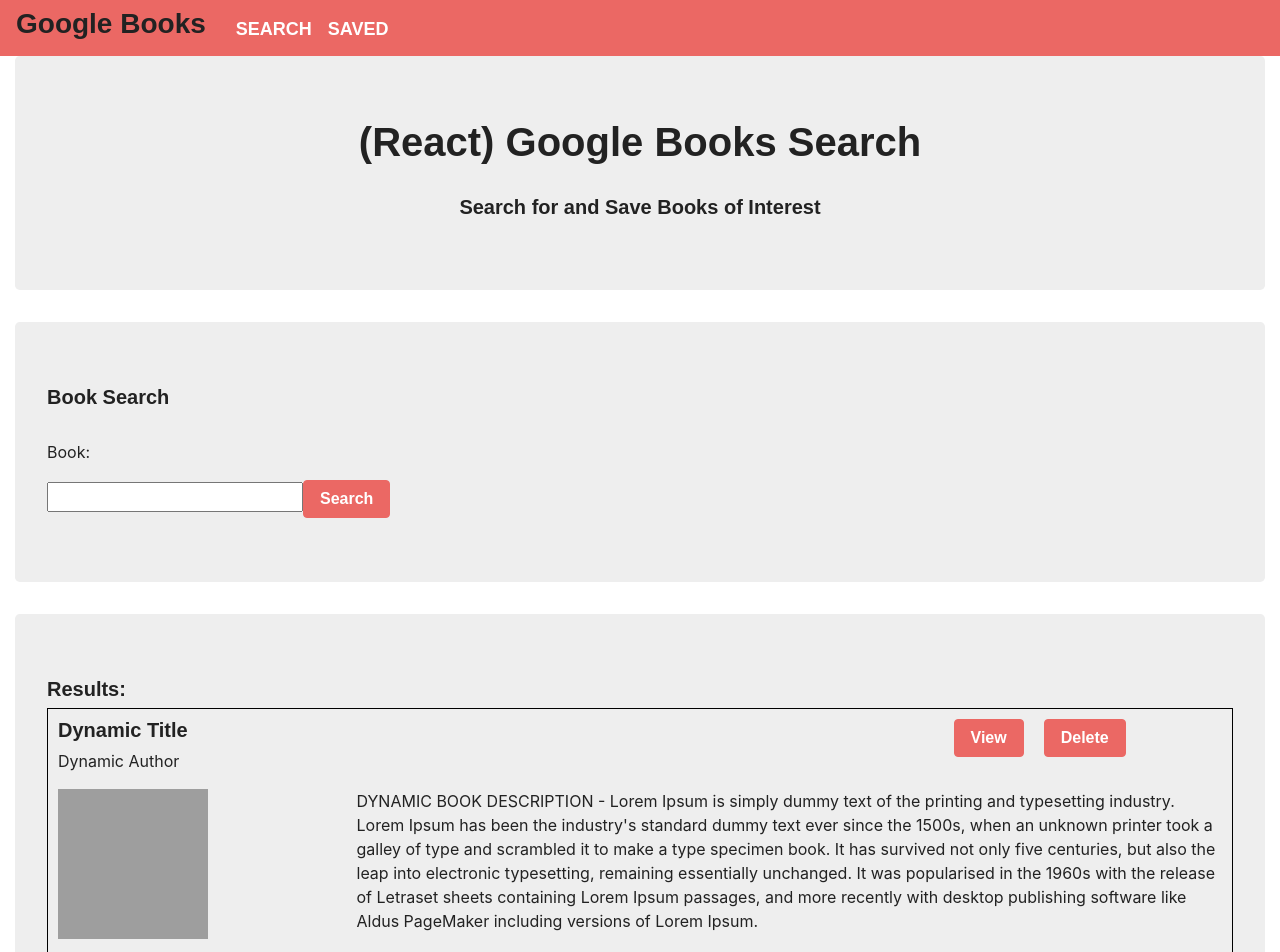
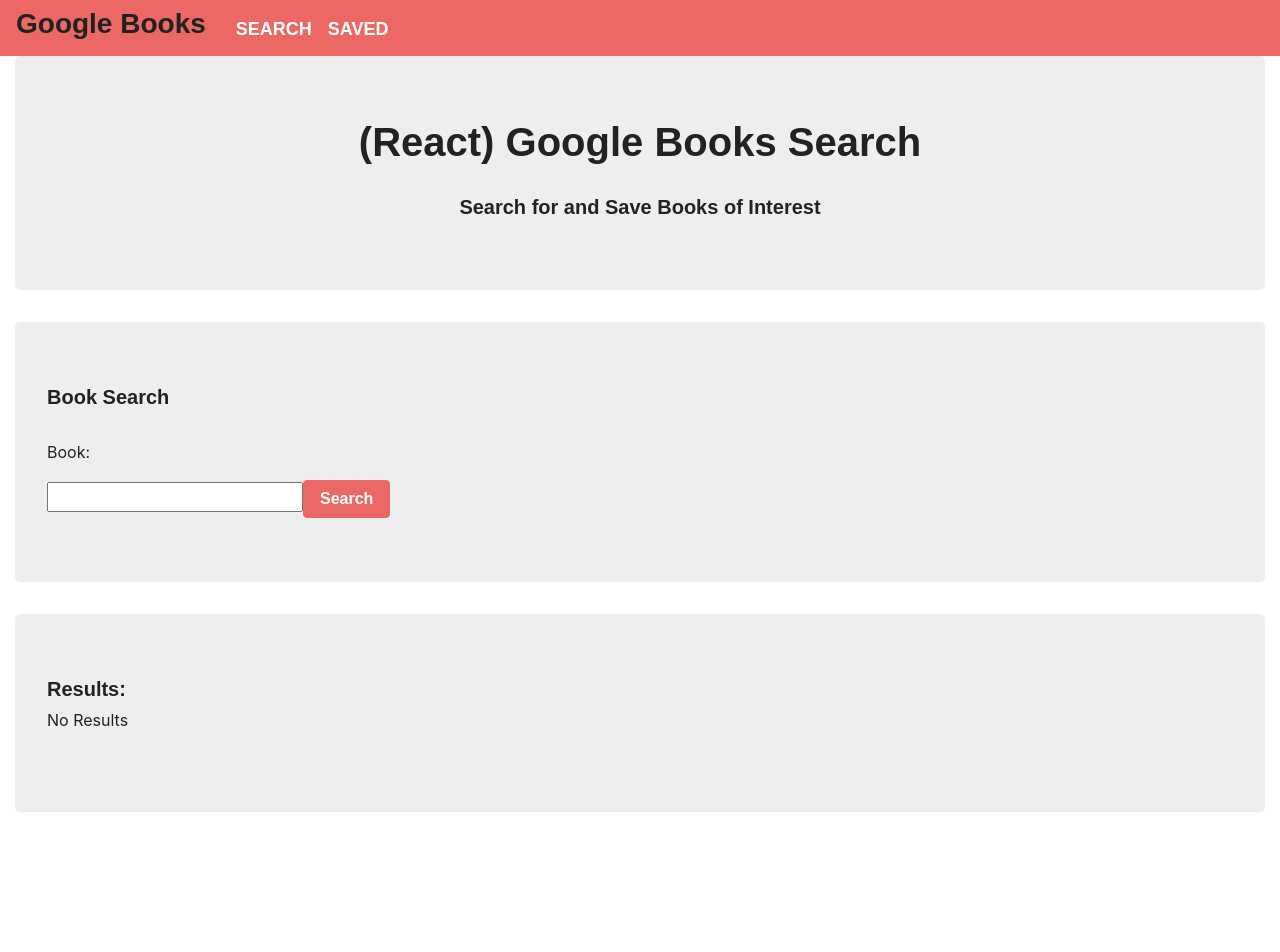
Before and after one commit to nwuerz/google-books-search, a React (Create React App) app: page / in a window 1280 px wide. Shown: the top 952 px of the page. After the commit the page ends 844 px from the top, so only its background shows below. Built offline with nearby package versions, Linux system fonts and the light colour scheme; grey boxes are pictures that could not be loaded; a web font is replaced by a local one.

Commit message:
added props to book component

```diff
--- a/src/components/Book.jsx
+++ b/src/components/Book.jsx
@@ -1,46 +1,49 @@
-import React, { Component } from "react";
+import React from "react";
 import { Button, Row, Col } from "react-bootstrap";
-import SearchContext from "../contexts/SearchContext";
 
-class Book extends Component {
-  static contextType = SearchContext;
-
-  render() {
-    console.log(this.context)
+const Book = (props) => {
+  const {
+    volumeInfo: {
+      title,
+      authors,
+      imageLinks,
+      description,
+    },
+    searchInfo,
+  } = props.result;
+  const getDescriptionText = () => {
+    if (description) {
+      return description;
+    } else if (searchInfo && searchInfo.textSnippet) {
+      return searchInfo.textSnippet;
+    }
+    return "no description";
+  };
   return (
-      <div style={{ border: "solid 1px black", padding: "10px"}}>
+    <div style={{ border: "solid 1px black", padding: "10px" }}>
       <Row>
         <Col md="9">
-            <h5>Dynamic Title</h5>
-            <p>Dynamic Author</p>
+          <h5>{title}</h5>
+        {authors ? <p>{authors.join(", ")}</p> : null}
         </Col>
         <Col md="3">
           <Button style={{ marginRight: "20px" }}>View</Button>
-            <Button>Delete</Button>
+          <Button>Save</Button>
         </Col>
       </Row>
       <Row>
         <Col md="3">
-            <img src="https://placekitten.com/150/150" />
+          {imageLinks? <img
+          alt={title}
+          src={imageLinks.thumbnail}
+          />: null}
         </Col>
         <Col md="9">
-            <p>
-              DYNAMIC BOOK DESCRIPTION - Lorem Ipsum is simply dummy text of the
-              printing and typesetting industry. Lorem Ipsum has been the
-              industry's standard dummy text ever since the 1500s, when an
-              unknown printer took a galley of type and scrambled it to make a
-              type specimen book. It has survived not only five centuries, but
-              also the leap into electronic typesetting, remaining essentially
-              unchanged. It was popularised in the 1960s with the release of
-              Letraset sheets containing Lorem Ipsum passages, and more recently
-              with desktop publishing software like Aldus PageMaker including
-              versions of Lorem Ipsum.{" "}
-            </p>
+          <p>{getDescriptionText()}</p>
         </Col>
       </Row>
     </div>
   );
-  }
-}
+};
 
 export default Book;
--- a/src/pages/Search.jsx
+++ b/src/pages/Search.jsx
@@ -3,19 +3,18 @@
 import Header from "../components/Header";
 import Input from "../components/Input";
 import Book from "../components/Book";
-import SearchContext from "../contexts/SearchContext";
 import API from "../components/utils/API";
 
 class Search extends Component {
   state = {
     search: "",
-    results: {},
+    results: [],
   };
 
   searchBooks = (query) => {
     API.search(query)
       .then((res) => {
-          this.setState({ results: res.data })
+          this.setState({ results: res.data.items })
           // console.log(this.state.results);
         })
       .catch((err) => console.log(err));
@@ -33,6 +32,7 @@
   };
 
   render() {
+    console.log(this.state.results);
     return (
       <Container fluid>
         <Header />
@@ -42,9 +42,10 @@
           />
         <Jumbotron>
           <h5>Results:</h5>
-          <SearchContext.Provider value={this.state.results}>
-          <Book />
-          </SearchContext.Provider>
+          {this.state.results.length > 0 ? this.state.results.map((result, index) =><Book
+          key={`BOOK - ${index}`}
+          result={result}
+          />) : <p>No Results</p>}
         </Jumbotron>
       </Container>
     );
```
Lines whose indentation alone changed are shown as unchanged.
